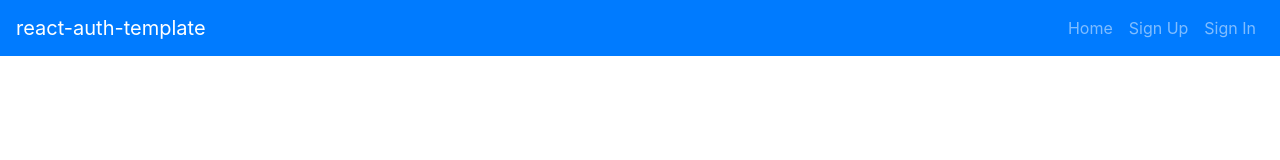
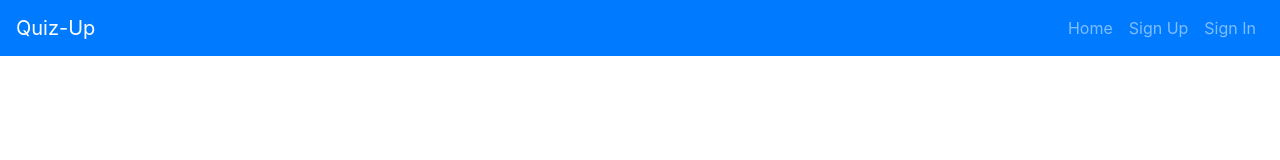
Before and after one commit to shantalanarayan/quiz-client, a React app: page / in a window 1280 px wide. Shown: the top 160 px of the page. Built offline with nearby package versions, Linux system fonts and the light colour scheme.

Commit message:
Moved welcome message for logged in user Moved welcome message for logged in user from navbar to main body

```diff
--- a/src/components/App/App.js
+++ b/src/components/App/App.js
@@ -33,6 +33,7 @@ class App extends Component {
     return (
       <Fragment>
         <Header user={user} />
+        { user && <span className="text-success float-right mr-2">Welcome, {user.email}</span>}
         {msgAlerts.map((msgAlert, index) => (
           <AutoDismissAlert
             key={index}
--- a/src/components/Header/Header.js
+++ b/src/components/Header/Header.js
@@ -24,13 +24,12 @@ const alwaysOptions = (
 
 const Header = ({ user }) => (
   <Navbar bg="primary" variant="dark" expand="md">
-    <Navbar.Brand href="#">
-      react-auth-template
+    <Navbar.Brand href="https://www.linkedin.com/in/shantalanarayan/" target="_blank">
+      Quiz-Up
     </Navbar.Brand>
     <Navbar.Toggle aria-controls="basic-navbar-nav" />
     <Navbar.Collapse id="basic-navbar-nav">
       <Nav className="ml-auto">
-        { user && <span className="navbar-text mr-2">Welcome, {user.email}</span>}
         { alwaysOptions }
         { user ? authenticatedOptions : unauthenticatedOptions }
       </Nav>
```
